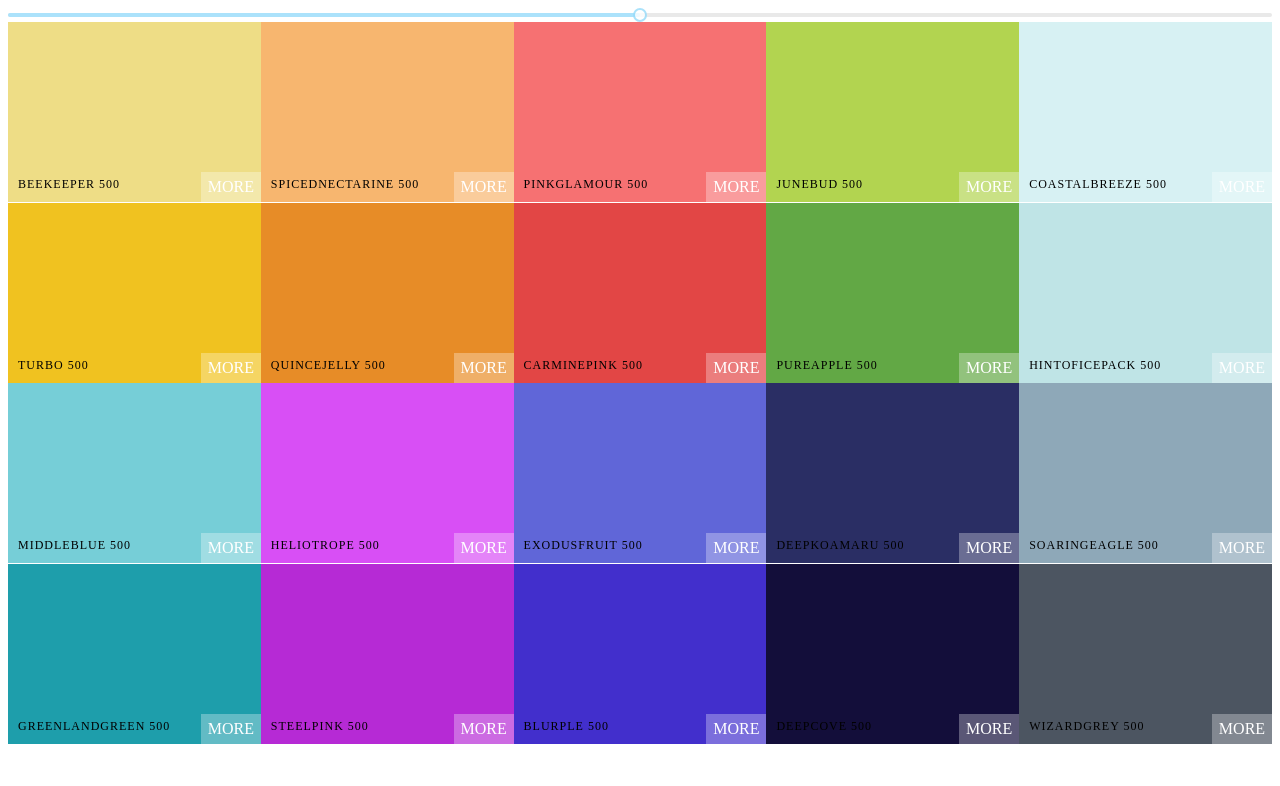
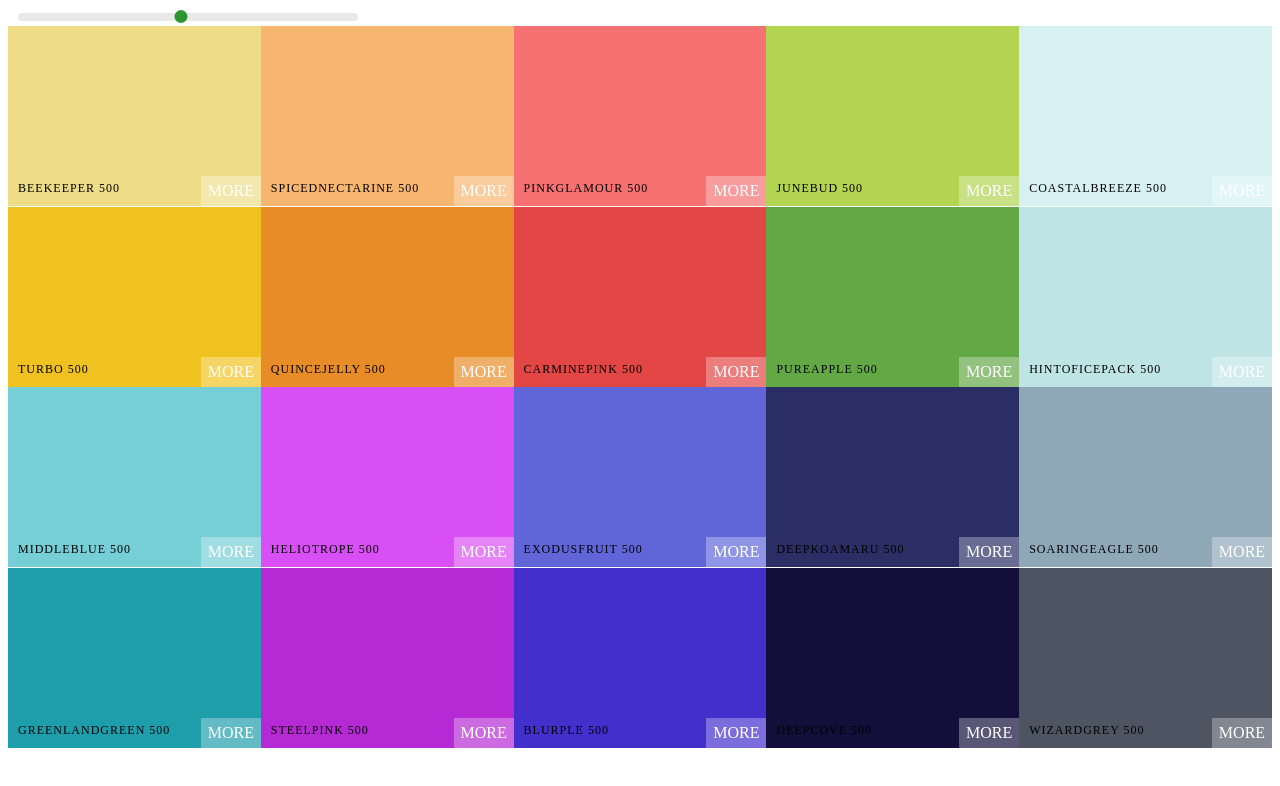
Before and after one commit to Abdulazeez1010/Color_Project, a React (Vite) app: page / in a window 1280 px wide. Shown: the top 786 px of the page. Built offline with nearby package versions, Linux system fonts and the light colour scheme.

Commit message:
Style Slider

```diff
--- a/src/Palette.css
+++ b/src/Palette.css
@@ -5,3 +5,38 @@
 .Palette-colors{
     height: 90%;
 }
+
+.slider{
+    width: 340px;
+    margin: 0 10px;
+    display: inline-block;
+}
+
+.rc-slider-track{
+    background-color: transparent;
+}
+
+.rc-slider-rail{
+    height: 8px;
+}
+
+.rc-slider-handle,
+.rc-slider-handle:active,
+.rc-slider-handle:focus,
+.rc-slider-handle:hover{
+    background-color: green;
+    outline: none;
+    border: 2px solid green;
+    box-shadow: none;
+    width: 13px;
+    height: 13px;
+    margin-left: -7px;
+    margin-top: -3px;
+}
+
+.rc-slider-handle-dragging.rc-slider-handle-dragging.rc-slider-handle-dragging{
+    background-color: green;
+    outline: none;
+    border: 2px solid green;
+    box-shadow: none;
+}
--- a/src/Palette.jsx
+++ b/src/Palette.jsx
@@ -1,8 +1,8 @@
 import { useState } from "react";
 import ColorBox from "./ColorBox";
-import "./Palette.css";
 import Slider from "rc-slider";
 import 'rc-slider/assets/index.css';
+import "./Palette.css";
 
 function Palette({palette}){
     const [level, setLevel] = useState(500);
@@ -15,6 +15,7 @@ function Palette({palette}){
     }
     return(
         <div className="Palette">
+            <div className="slider">
                 <Slider
                   defaultValue={level}
                   min={100}
@@ -22,6 +23,7 @@ function Palette({palette}){
                   step={100}
                   onChangeComplete={changeLevel}
                 />
+            </div>
             <div className="Palette-colors">
                 {colorBoxes}
             </div>
```
Lines whose indentation alone changed are shown as unchanged.
